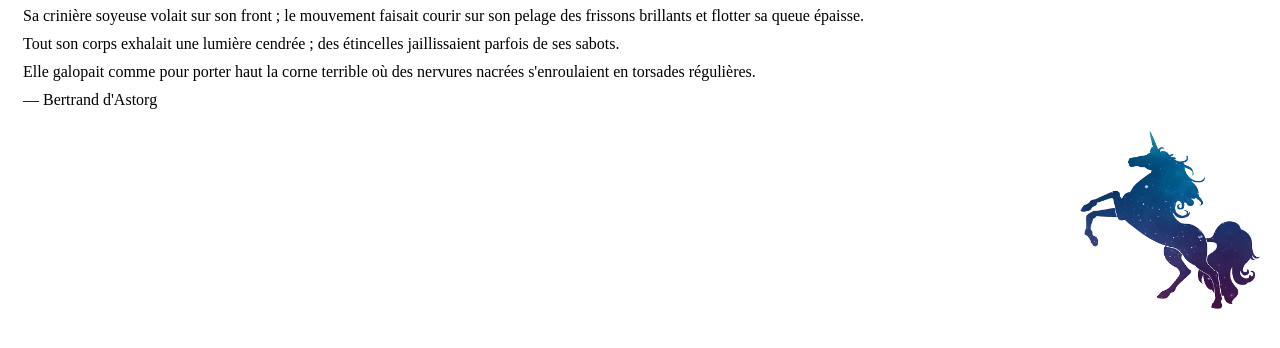
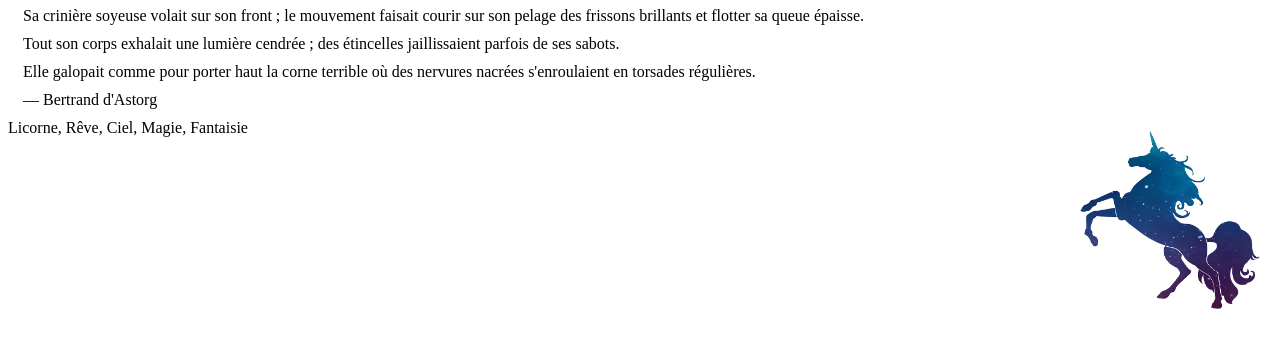
Before and after one commit to khalissa2017/hello-world, a plain HTML site: page index.html in a window 1280 px wide. Shown: the part 78-426 px from the top of the page. Drawn offline with Linux system fonts and the light colour scheme.

Commit message:
Update index.html

```diff
--- a/index.html
+++ b/index.html
@@ -16,7 +16,10 @@
 		<p> Elle galopait comme pour porter haut la corne terrible où des nervures nacrées s'enroulaient en torsades régulières.</p>
 
  		<p>—  Bertrand d'Astorg</p>
-	<img src="index/medias/unicorn-2035174_960_720.png"/>
+	 <img src="index/medias/unicorn-2035174_960_720.png"/>
+  <figcaption>Licorne, Rêve, Ciel, Magie, Fantaisie</figcaption>
+   </figure>
+
 
 </body>
 </html>
```
